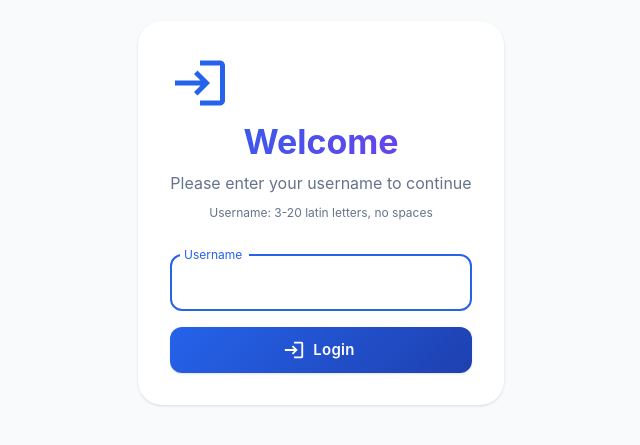
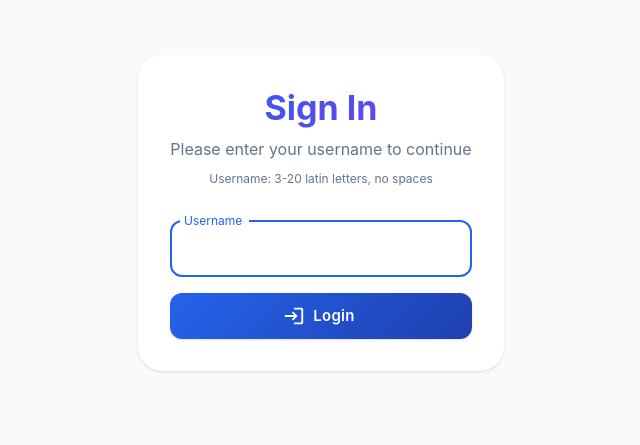
Before and after one commit to DmitriyHrushko/reactChat, a React (Vite) app: page /login in a window 1280 px wide. Shown: the part 219-664 px from the top of the page, without its empty margins (319-959 px from the left). Built offline with nearby package versions, Linux system fonts and the light colour scheme.

Commit message:
🚧 improve Login page

```diff
--- a/src/pages/LoginPage.tsx
+++ b/src/pages/LoginPage.tsx
@@ -34,9 +34,8 @@ export const LoginPage = () => {
 			<FlexCenter sx={{ minHeight: '100vh' }}>
 				<ElevatedCard sx={{ p: 4, width: '100%' }}>
 					<FlexColumn sx={{ textAlign: 'center', mb: 4, gap: 1 }}>
-						<LoginIcon sx={{ fontSize: '3.75rem', color: 'primary.main' }} />
 						<GradientText variant='h4' component='h1'>
-							Welcome
+							Sign In
 						</GradientText>
 						<Typography variant='body1' color='text.secondary'>
 							Please enter your username to continue
```
